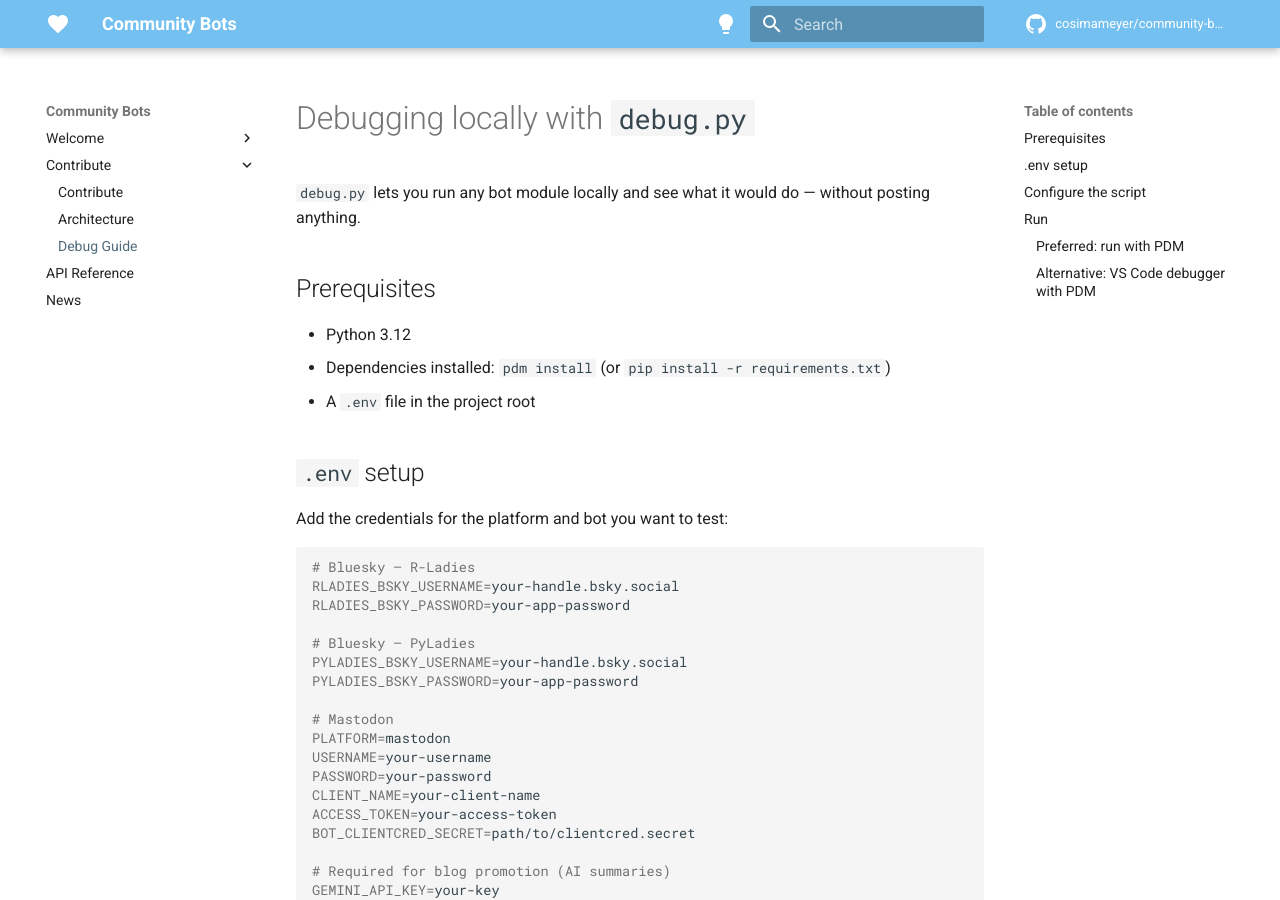
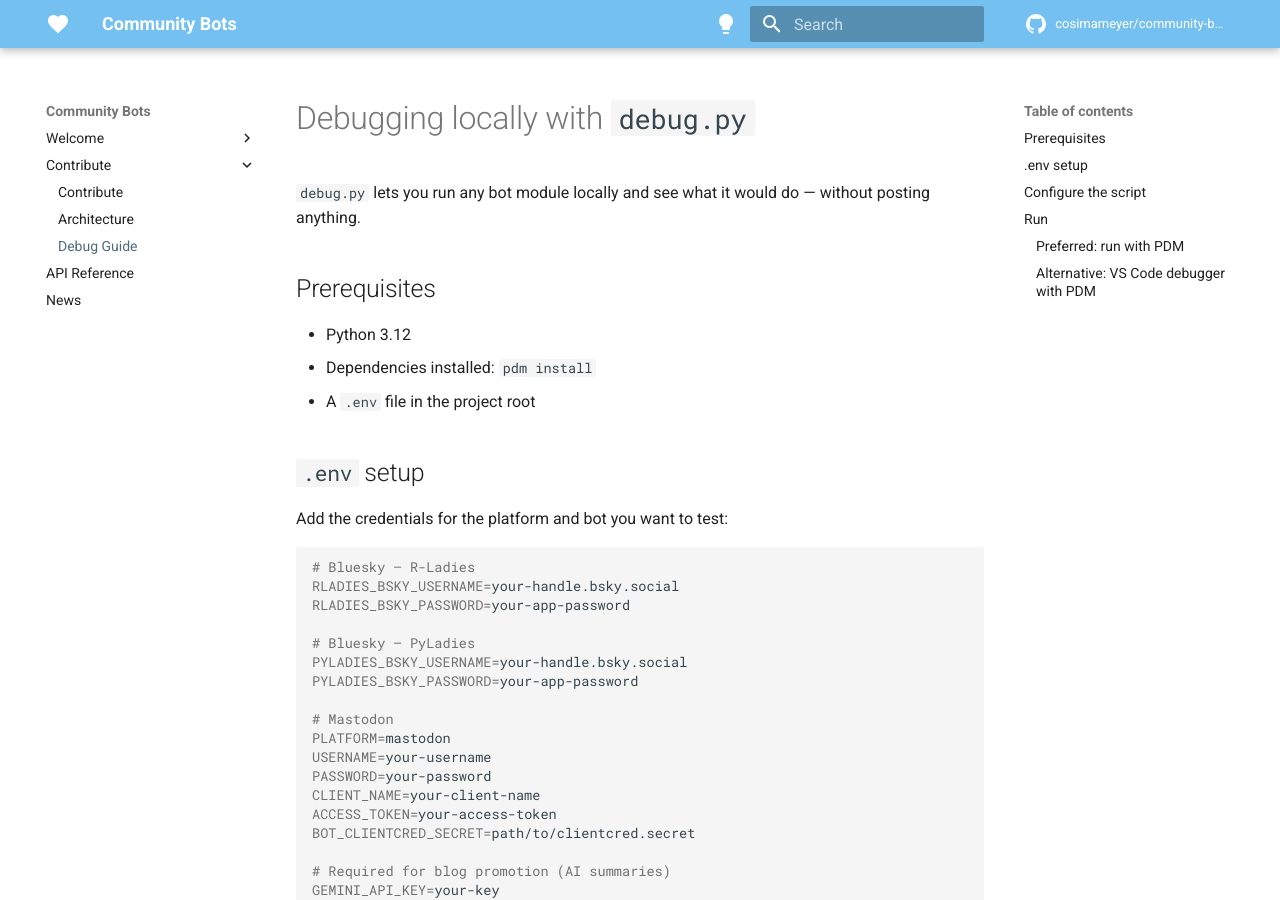
Before and after one commit to cosimameyer/community-bots, an MkDocs documentation site: the page built from docs/contribute/debug_guide.md, in a window 1280 px wide and 900 px high. Built offline with MkDocs 1.6.1 and Material for MkDocs 9.7.7, drawn with Linux system fonts in a browser that asks for light colours; comment, search, counter and statistics services are not loaded.

```diff
--- a/docs/contribute/debug_guide.md
+++ b/docs/contribute/debug_guide.md
@@ -5,7 +5,7 @@
 ## Prerequisites
 
 - Python 3.12
-- Dependencies installed: `pdm install` (or `pip install -r requirements.txt`)
+- Dependencies installed: `pdm install`
 - A `.env` file in the project root
 
 ## `.env` setup
```
